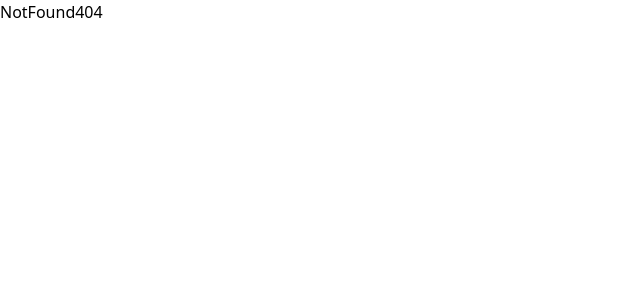
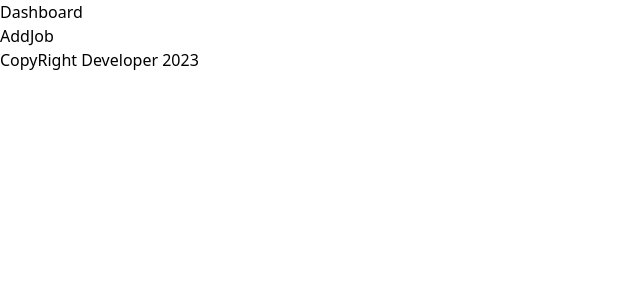
Before and after one commit to syedalirazazaidi/reacts-plays, a React (Vite) app in the folder job_app/client/: page /add-job in a window 1280 px wide. Shown: the top 300 px of the page, without its empty margins (0-640 px from the left). Built offline with nearby package versions, Linux system fonts and the light colour scheme.

Commit message:
change folder structure

```diff
--- a/job_app/client/src/common/layout/Navbar.tsx
+++ b/job_app/client/src/common/layout/Navbar.tsx
@@ -3,8 +3,9 @@ import { Link } from "react-router-dom";
 function Navbar() {
   return (
     <nav>
-      <Link to="/">Home</Link>
-      <Link to="/posts">Post</Link>
+      <p>Dashboard</p>
+      {/* <Link to="/">Home</Link>
+      <Link to="/posts">Post</Link> */}
     </nav>
   );
 }
--- /dev/null
+++ b/job_app/client/src/common/pages/AddJob.tsx
@@ -0,0 +1,12 @@
+import React from "react";
+import MainLayout from "../layout/MainLayout";
+
+function AddJob() {
+  return (
+    <MainLayout>
+      <div>AddJob</div>
+    </MainLayout>
+  );
+}
+
+export default AddJob;
--- /dev/null
+++ b/job_app/client/src/common/pages/AllJobs.tsx
@@ -0,0 +1,12 @@
+import React from "react";
+import MainLayout from "../layout/MainLayout";
+
+function AllJobs() {
+  return (
+    <MainLayout>
+      <div>AllJobs</div>;
+    </MainLayout>
+  );
+}
+
+export default AllJobs;
--- /dev/null
+++ b/job_app/client/src/common/pages/Profile.tsx
@@ -0,0 +1,7 @@
+import React from "react";
+
+function Profile() {
+  return <div>Profile</div>;
+}
+
+export default Profile;
--- /dev/null
+++ b/job_app/client/src/common/pages/Stats.tsx
@@ -0,0 +1,7 @@
+import React from "react";
+
+function Stats() {
+  return <div>Stats</div>;
+}
+
+export default Stats;
--- a/job_app/client/src/common/routers/RootRouter.tsx
+++ b/job_app/client/src/common/routers/RootRouter.tsx
@@ -2,15 +2,26 @@ import React from "react";
 import { BrowserRouter, Routes, Route } from "react-router-dom";
 import Login from "../../modules/users/components/Login";
 import SignUpForm from "../../modules/users/components/Register";
+import AddJob from "../pages/AddJob";
+import AllJobs from "../pages/AllJobs";
 import Home from "../pages/Home";
 import NotFound404 from "../pages/NotFound404";
+import Profile from "../pages/Profile";
+import Sidebar from "../pages/Sidebar";
+import Stats from "../pages/Stats";
 
 export default function RootRouter() {
   return (
     <BrowserRouter>
       <Routes>
-        <Route path="/" element={<Login />} />
+        {/* <Route path="/" element={<Login />} /> */}
         <Route path="/register" element={<SignUpForm />} />
+        <Route path="/sidebar" element={<Sidebar />} />
+
+        <Route path="/" element={<Stats />} />
+        <Route path="/all-jobs" element={<AllJobs />} />
+        <Route path="/add-job" element={<AddJob />} />
+        <Route path="/profile" element={<Profile />} />
         <Route path="*" element={<NotFound404 />} />
       </Routes>
     </BrowserRouter>
```
